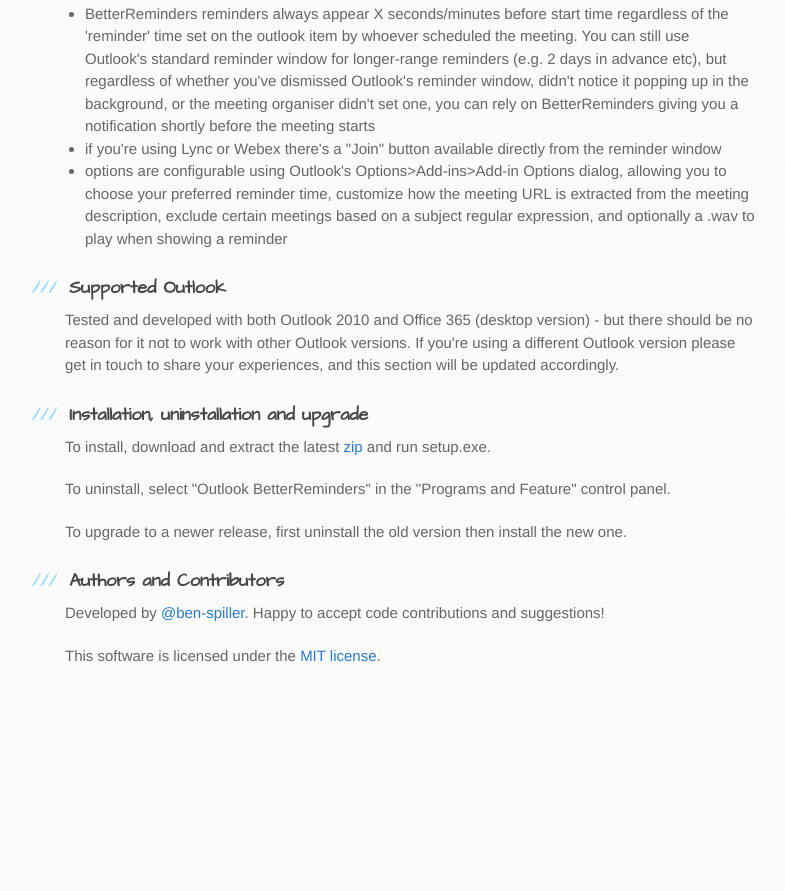
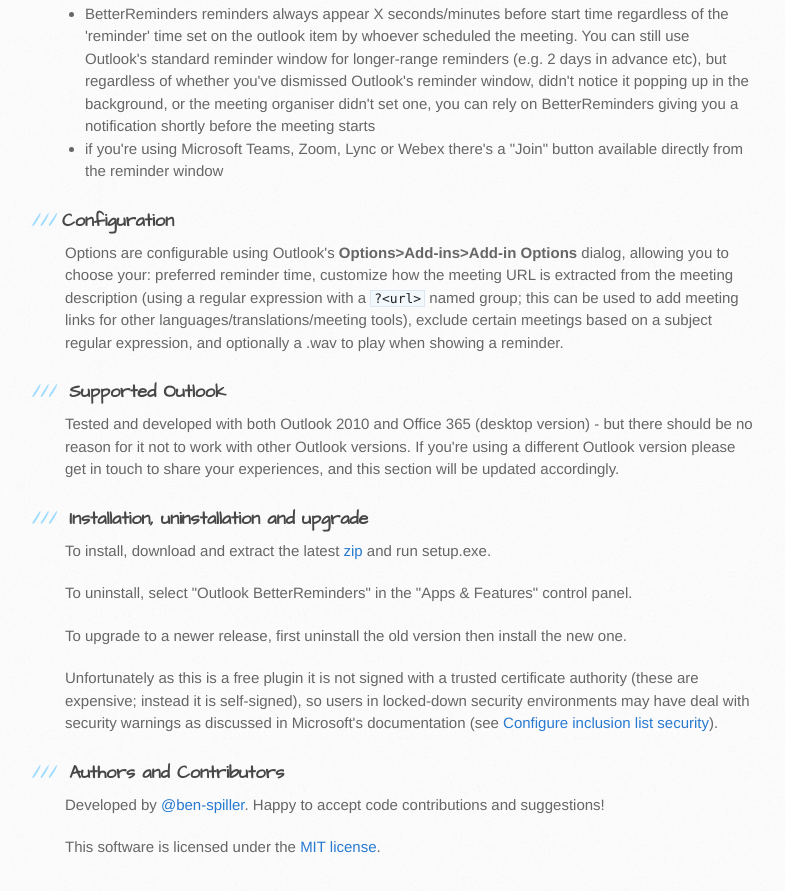
Before and after one commit to ben-spiller/OutlookBetterReminders, a plain HTML site: page index.html in a window 1280 px wide. Shown: the part 1461-2352 px from the top of the page, without its empty margins (105-890 px from the left). Before the commit the page ends 2171 px from the top, so only its background shows below. Drawn offline with Linux system fonts and the light colour scheme.

Commit message:
update documentation for newer meeting URL extraction, and other minor tweaks

```diff
--- a/index.html
+++ b/index.html
@@ -54,9 +54,12 @@
 <li>minimizing (rather than snoozing/dismissing) the reminder window results in it re-activating after 45 seconds so you don't forget to join</li>
 <li>in the interests of simplicity only the next upcoming item is shown in the window - subsequent reminders will appear when that window is dismissed or snoozed</li>
 <li>BetterReminders reminders always appear X seconds/minutes before start time regardless of the 'reminder' time set on the outlook item by whoever scheduled the meeting. You can still use Outlook's standard reminder window for longer-range reminders (e.g. 2 days in advance etc), but regardless of whether you've dismissed Outlook's reminder window, didn't notice it popping up in the background, or the meeting organiser didn't set one, you can rely on BetterReminders giving you a notification shortly before the meeting starts</li>
-<li>if you're using Lync or Webex there's a "Join" button available directly from the reminder window</li>
-<li>options are configurable using Outlook's Options&gt;Add-ins&gt;Add-in Options dialog, allowing you to choose your preferred reminder time, customize how the meeting URL is extracted from the meeting description, exclude certain meetings based on a subject regular expression, and optionally a .wav to play when showing a reminder</li>
+<li>if you're using Microsoft Teams, Zoom, Lync or Webex there's a "Join" button available directly from the reminder window</li>
 </ul>
+
+<h3>Configuration</h3>
+<p>Options are configurable using Outlook's <b>Options&gt;Add-ins&gt;Add-in Options</b> dialog, allowing you to choose your: preferred reminder time, customize how the meeting URL is extracted from the meeting description (using a regular expression with a <code>?&lt;url&gt;</code> named group; this can be used to add meeting links for other languages/translations/meeting tools), exclude certain meetings based on a subject regular expression, and optionally a .wav to play when showing a reminder.
+</p>
 
 <h3>
 <a id="supported-outlook" class="anchor" href="#supported-outlook" aria-hidden="true"><span aria-hidden="true" class="octicon octicon-link"></span></a>Supported Outlook</h3>
@@ -67,8 +70,10 @@
 <a id="install-upgrade" class="anchor" href="#install-upgrade" aria-hidden="true"><span aria-hidden="true" class="octicon octicon-link"></span></a>Installation, uninstallation and upgrade</h3>
 
 <p>To install, download and extract the latest <a href="https://github.com/ben-spiller/OutlookBetterReminders/releases/latest">zip</a> and run setup.exe.
-</p><p>To uninstall, select "Outlook BetterReminders" in the "Programs and Feature" control panel.
+</p><p>To uninstall, select "Outlook BetterReminders" in the "Apps &amp; Features" control panel.
 </p><p>To upgrade to a newer release, first uninstall the old version then install the new one.
+</p>Unfortunately as this is a free plugin it is not signed with a trusted certificate authority (these are expensive; instead it is self-signed),
+so users in locked-down security environments may have deal with security warnings as discussed in Microsoft's documentation (see <a href="https://docs.microsoft.com/en-us/visualstudio/vsto/how-to-configure-inclusion-list-security">Configure inclusion list security</a>).<p>
 </p>
 
 <h3>
```
